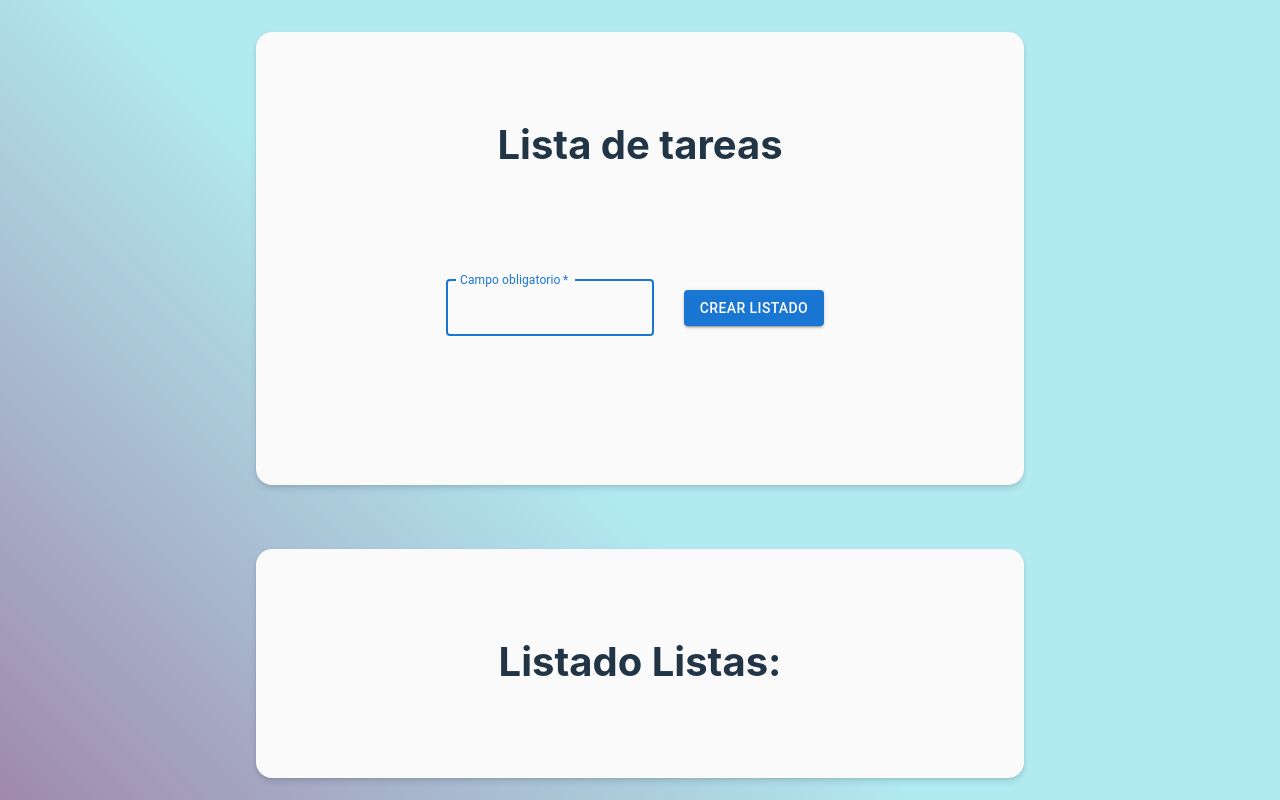
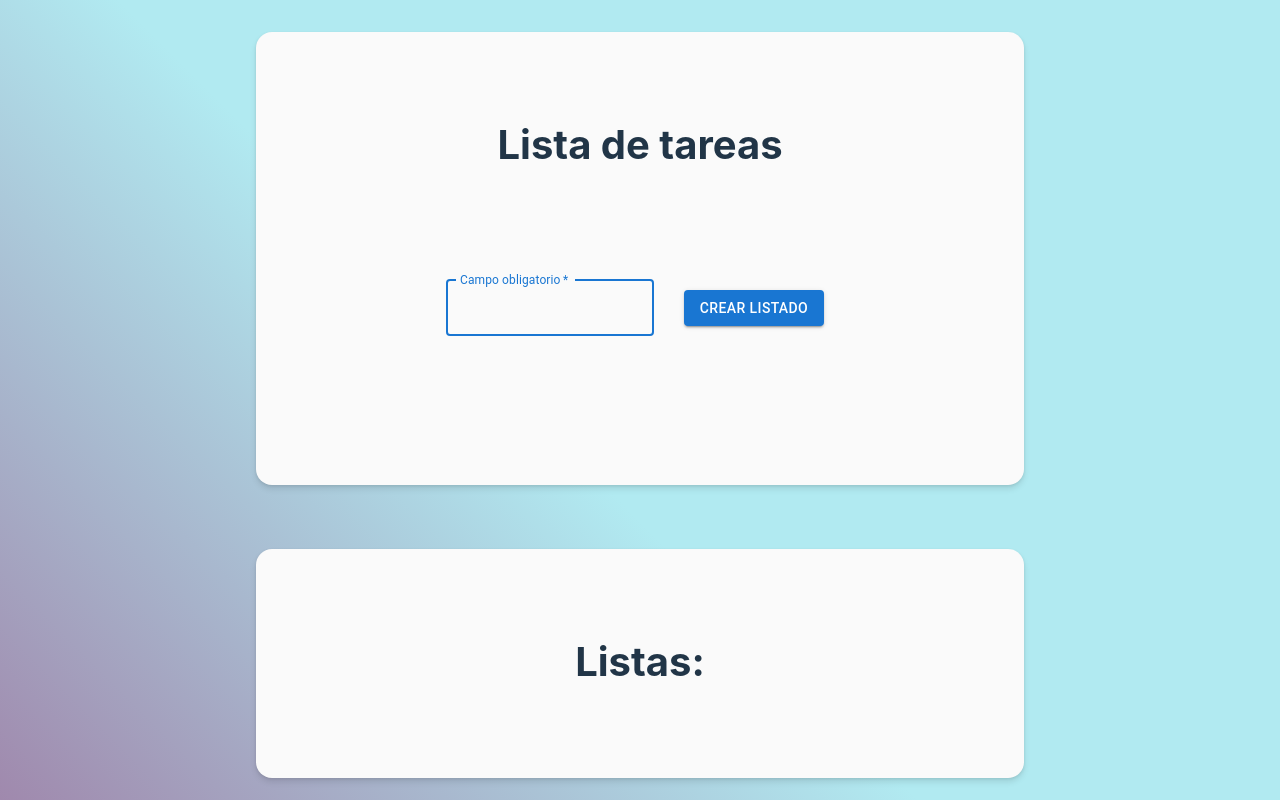
Before and after one commit to Demian2023/TP-React, a React (Vite) app: page / in a window 1280 px wide. Shown: the top 800 px of the page. Built offline with nearby package versions, Linux system fonts and the light colour scheme.

Commit message:
cambio texto Listas

```diff
--- a/src/componentes/ListadoListas.jsx
+++ b/src/componentes/ListadoListas.jsx
@@ -27,7 +27,7 @@ return (
                     collisionDetection={closestCenter}
                     onDragEnd={handleDragEnd}
                 >
-                    <h1>Listado Listas:</h1>
+                    <h1>Listas:</h1>
                     <ul>
                         <SortableContext
                             items={tareas}
```
